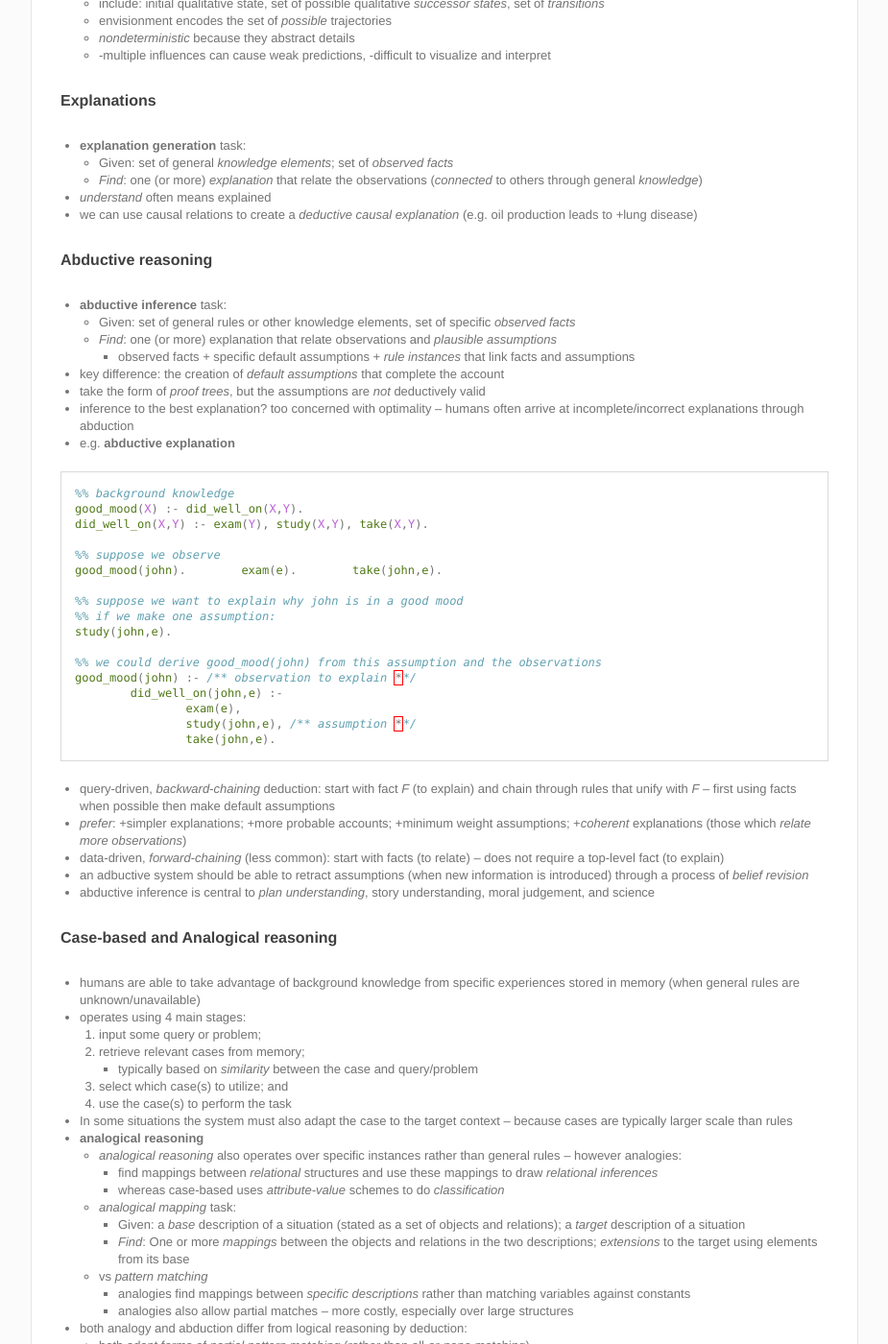
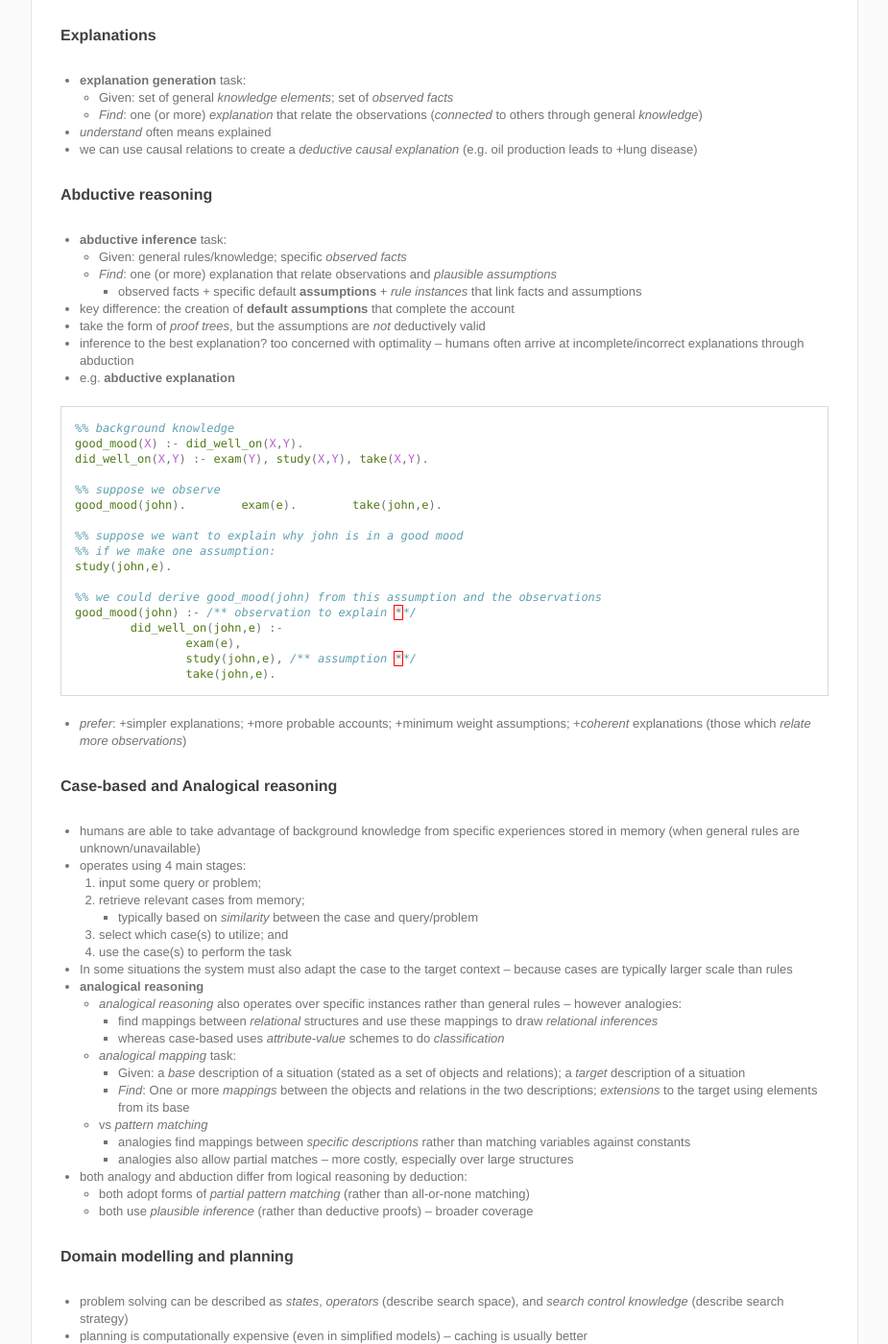
Before and after one commit to m-wild/mwild.me_archive, a Jekyll site: the page built from _posts/uni/2014-08-21-cs367-notes.md, in a window 1280 px wide and 1400 px high, scrolled down 3521 px. Shown: the whole window at 96% size, without its empty margins (177-1102 px from the left). Built offline with Jekyll 4.4.1, drawn with Linux system fonts in a browser that asks for light colours; Markdown is read by kramdown in place of the engine named in the settings.

Commit message:
cs367 updates

````diff
--- a/_posts/uni/2014-08-21-cs367-notes.md
+++ b/_posts/uni/2014-08-21-cs367-notes.md
@@ -130,11 +130,7 @@
 - this makes a _mental model_ -- analogous to a physical model
 - definition: _X_ __causally influences__ _Y_ if a change in _X_'s value results in a change in _Y_'s value (provided everything else constant)
 - this does _not_ infer _causality_
-
-```
-oil_production  --gas_price  --traffic  ++pollution  ++lung_disease
-```
-
+- e.g. `oil_production  --gas_price  --traffic  ++pollution  ++lung_disease`
 - use a qualitative but dynamic causal model to generate __Qualitative Envisionments__
 	- include: initial qualitative state, set of possible qualitative _successor states_, set of _transitions_
 	- envisionment encodes the set of _possible_ trajectories
@@ -150,10 +146,10 @@
 
 ####Abductive reasoning
 - __abductive inference__ task:
-	- Given: set of general rules or other knowledge elements, set of specific _observed facts_
+	- Given: general rules/knowledge; specific _observed facts_
 	- _Find_: one (or more) explanation that relate observations and _plausible assumptions_
-		- observed facts + specific default assumptions + _rule instances_ that link facts and assumptions
-- key difference: the creation of _default assumptions_ that complete the account
+		- observed facts + specific default __assumptions__ + _rule instances_ that link facts and assumptions
+- key difference: the creation of __default assumptions__ that complete the account
 - take the form of _proof trees_, but the assumptions are _not_ deductively valid
 - inference to the best explanation? too concerned with optimality -- humans often arrive at incomplete/incorrect explanations through abduction
 - e.g. __abductive explanation__
@@ -178,11 +174,7 @@
 		take(john,e).
 ```
 
-- query-driven, _backward-chaining_ deduction: start with fact _F_ (to explain) and chain through rules that unify with _F_ -- first using facts when possible then make default assumptions
 - _prefer_: +simpler explanations; +more probable accounts; +minimum weight assumptions; +_coherent_ explanations (those which _relate more observations_)
-- data-driven, _forward-chaining_ (less common): start with facts (to relate) -- does not require a top-level fact (to explain)
-- an adbuctive system should be able to retract assumptions (when new information is introduced) through a process of _belief revision_
-- abductive inference is central to _plan understanding_, story understanding, moral judgement, and science
 
 ####Case-based and Analogical reasoning
 - humans are able to take advantage of background knowledge from specific experiences stored in memory (when general rules are unknown/unavailable)
````
